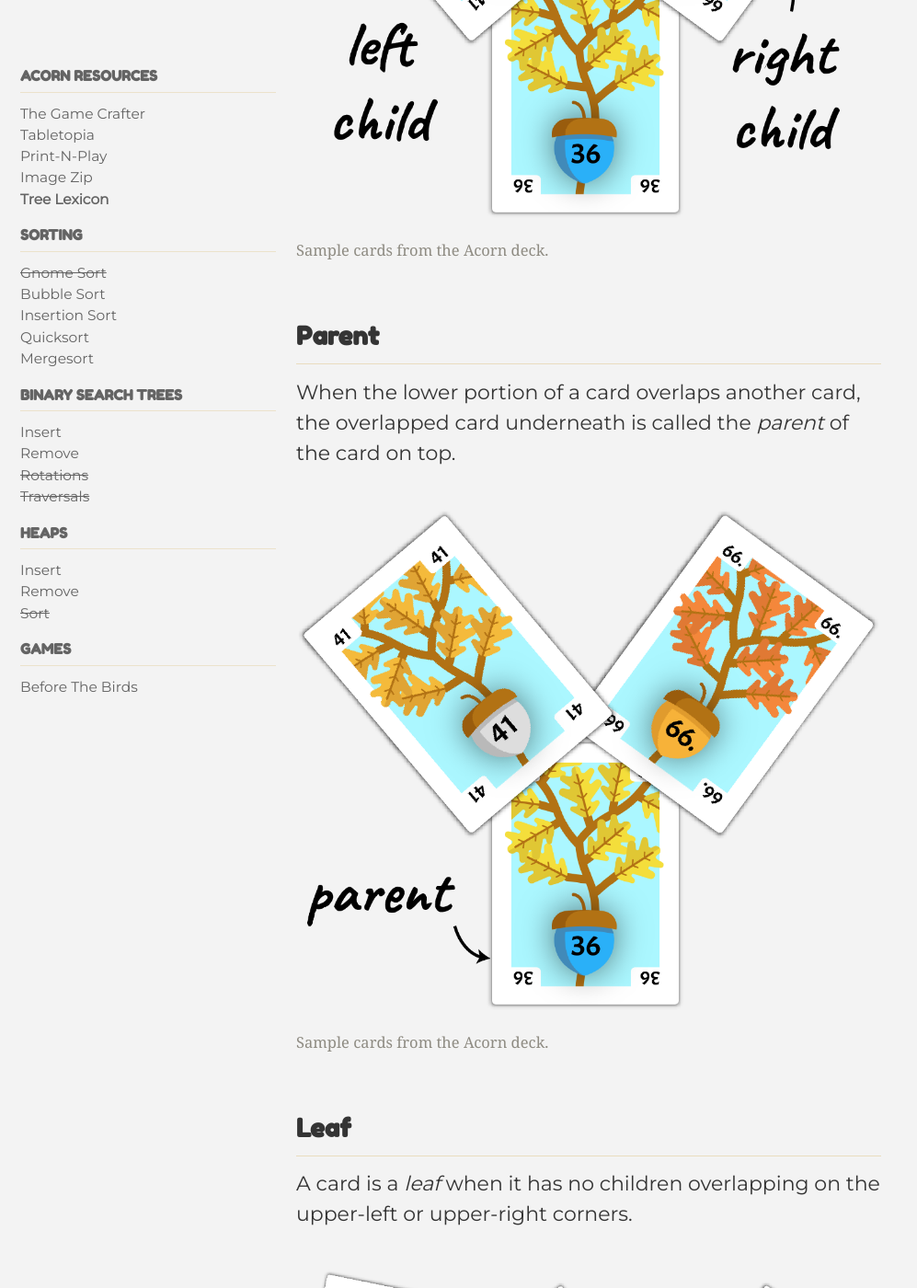
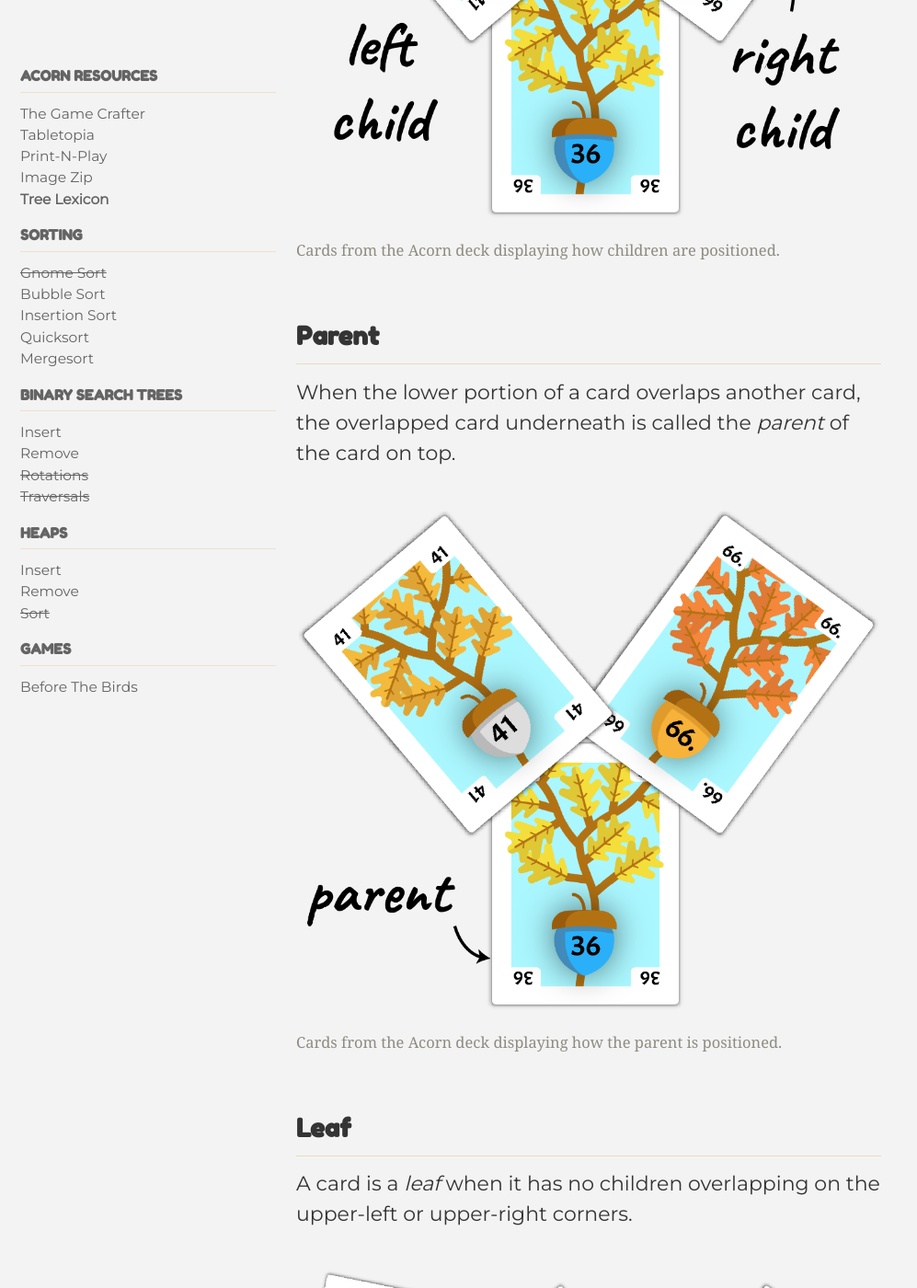
Before and after one commit to qsebring3930/cs2mulch, a Jekyll site: the page built from _pages/tree-lexicon.md, in a window 1280 px wide and 1400 px high, scrolled down 872 px. Shown: the whole window at 92% size, without its empty margins (0-997 px from the left). Built offline with Jekyll 4.4.1, drawn with Linux system fonts in a browser that asks for light colours; cached includes are drawn as plain includes; nearby versions of some CDN libraries; some of the changed text lies outside the part shown.

Commit message:
Tree lexicon captions and alts added

```diff
--- a/_pages/tree-lexicon.md
+++ b/_pages/tree-lexicon.md
@@ -15,28 +15,28 @@ specific context for use in the Acorn Deck.
 A card in a tree can have other cards overlapping the upper-left and upper-right
 corners. These overlapping cards on top are called the *children* of the card below.
 
-{% include figure image_path="/assets/images/tree_child.png" alt="this is a placeholder image" caption="Sample cards from the Acorn deck." %}
+{% include figure image_path="/assets/images/tree_child.png" alt="Cards from the Acorn deck displaying how children are positioned." caption="Cards from the Acorn deck displaying how children are positioned." %}
 
 ## Parent
 
 When the lower portion of a card overlaps another card, the overlapped card
 underneath is called the *parent* of the card on top.
 
-{% include figure image_path="/assets/images/tree_parent.png" alt="this is a placeholder image" caption="Sample cards from the Acorn deck." %}
+{% include figure image_path="/assets/images/tree_parent.png" alt="Cards from the Acorn deck displaying how the parent is positioned." caption="Cards from the Acorn deck displaying how the parent is positioned." %}
 
 ## Leaf
 
 A card is a *leaf* when it has no children overlapping on the upper-left or
 upper-right corners.
 
-{% include figure image_path="/assets/images/tree_leaf.png" alt="this is a placeholder image" caption="Sample cards from the Acorn deck." %}
+{% include figure image_path="/assets/images/tree_leaf.png" alt="Cards from the Acorn deck displaying how leaves are positioned." caption="Cards from the Acorn deck displaying how leaves are positioned." %}
 
 ## Root
 
 The *root* of a tree is a card without a parent. There will be one root
 card per tree.
 
-{% include figure image_path="/assets/images/tree_root.png" alt="this is a placeholder image" caption="Sample cards from the Acorn deck." %}
+{% include figure image_path="/assets/images/tree_root.png" alt="Cards from the Acorn deck displaying how the root is positioned." caption="Cards from the Acorn deck displaying how the root is positioned." %}
 
 ## Level
 
@@ -44,10 +44,10 @@ A card is at a certain *level* in a tree. The level is determined by the number
 between this card and the *root* of the tree, using the path from the card to the *root*
 through its *parent*.
 
-{% include figure image_path="/assets/images/tree_level.png" alt="this is a placeholder image" caption="Sample cards from the Acorn deck." %}
+{% include figure image_path="/assets/images/tree_level.png" alt="Cards from the Acorn deck displaying the levels of a tree." caption="Cards from the Acorn deck displaying the levels of a tree." %}
 
 ## Height
 
 The *height* of a tree is equal to the highest *level* on any card in the tree.
 
-{% include figure image_path="/assets/images/tree_height.png" alt="this is a placeholder image" caption="Sample cards from the Acorn deck." %}
+{% include figure image_path="/assets/images/tree_height.png" alt="Cards from the Acorn deck displaying the height of a tree." caption="Cards from the Acorn deck displaying the height of a tree." %}
```
